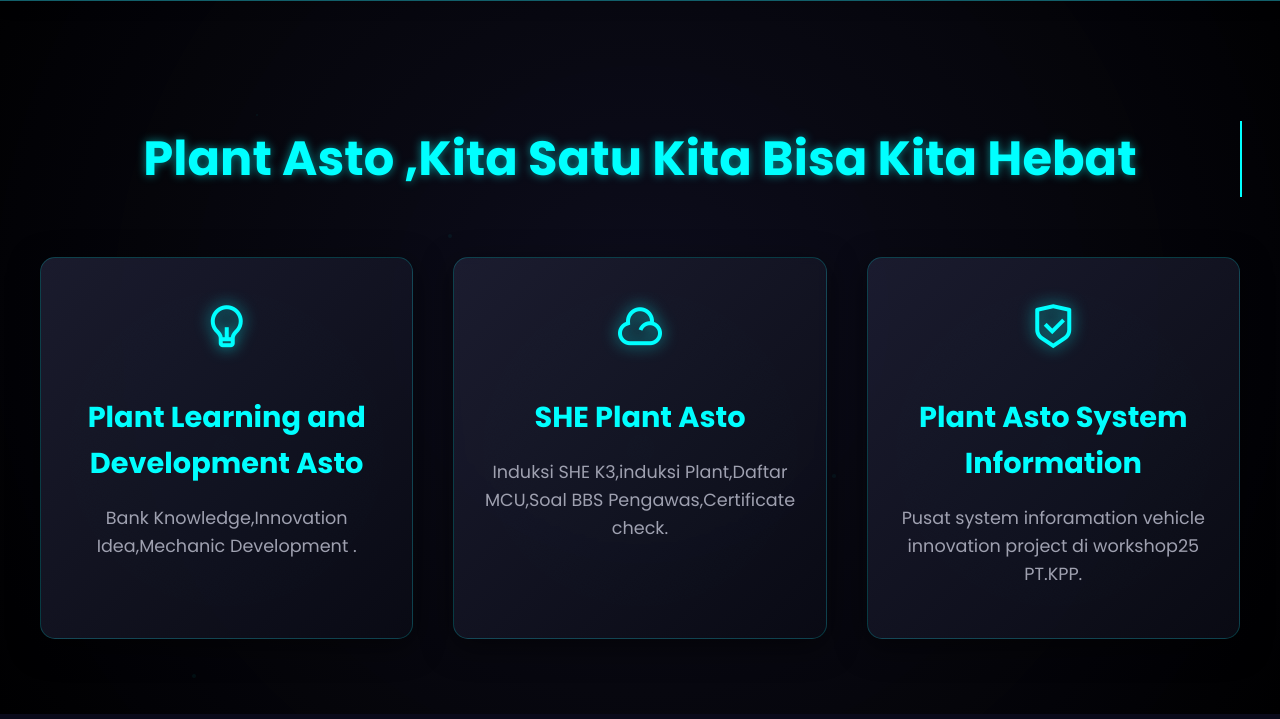
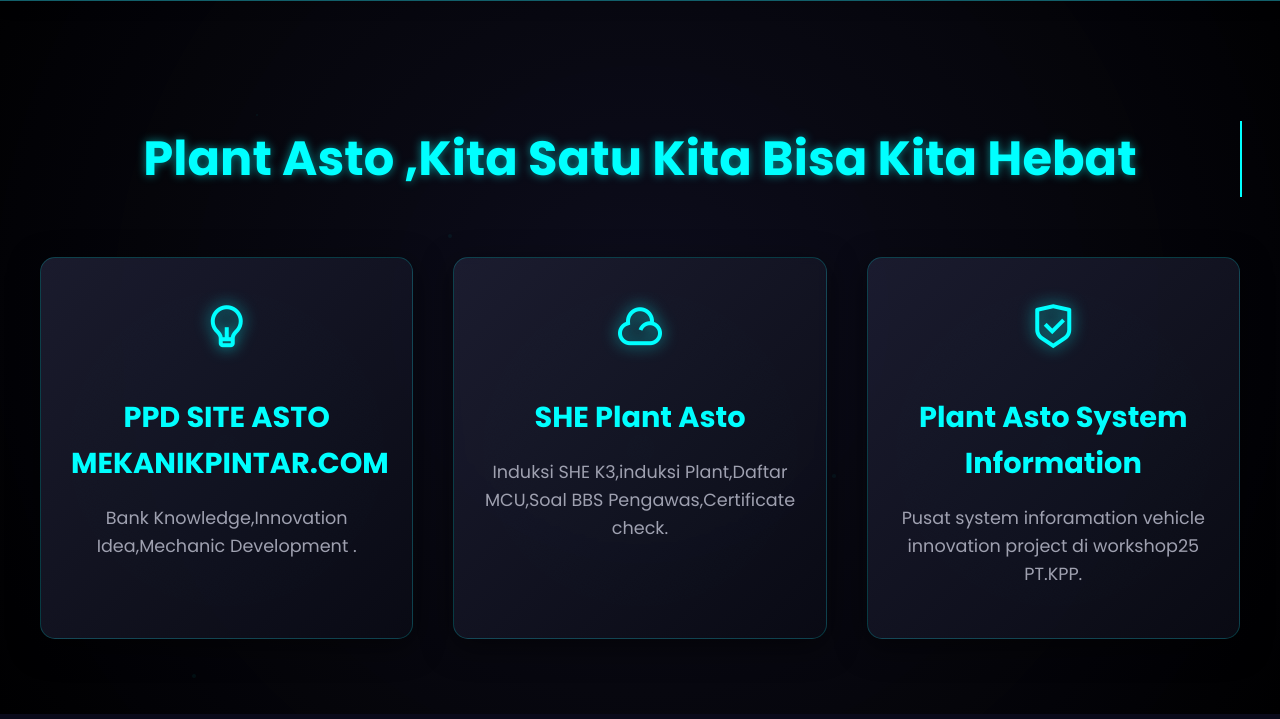
Before and after one commit to jokosaptono17/ASTO, a plain HTML site: page index.html in a window 1280 px wide. Shown: the part 86-805 px from the top of the page. Drawn offline with nearby package versions, Linux system fonts and the light colour scheme.

Commit message:
Update index.html

```diff
--- a/index.html
+++ b/index.html
@@ -499,7 +499,7 @@
           class="card-link" target="_blank">
           <div class="card">
             <i class="ri-lightbulb-line icon"></i>
-            <h3>Plant Learning and Development Asto</h3>
+            <h3>PPD SITE ASTO MEKANIKPINTAR.COM</h3>
             <p>Bank Knowledge,Innovation Idea,Mechanic Development .</p>
           </div>
         </a>
```
